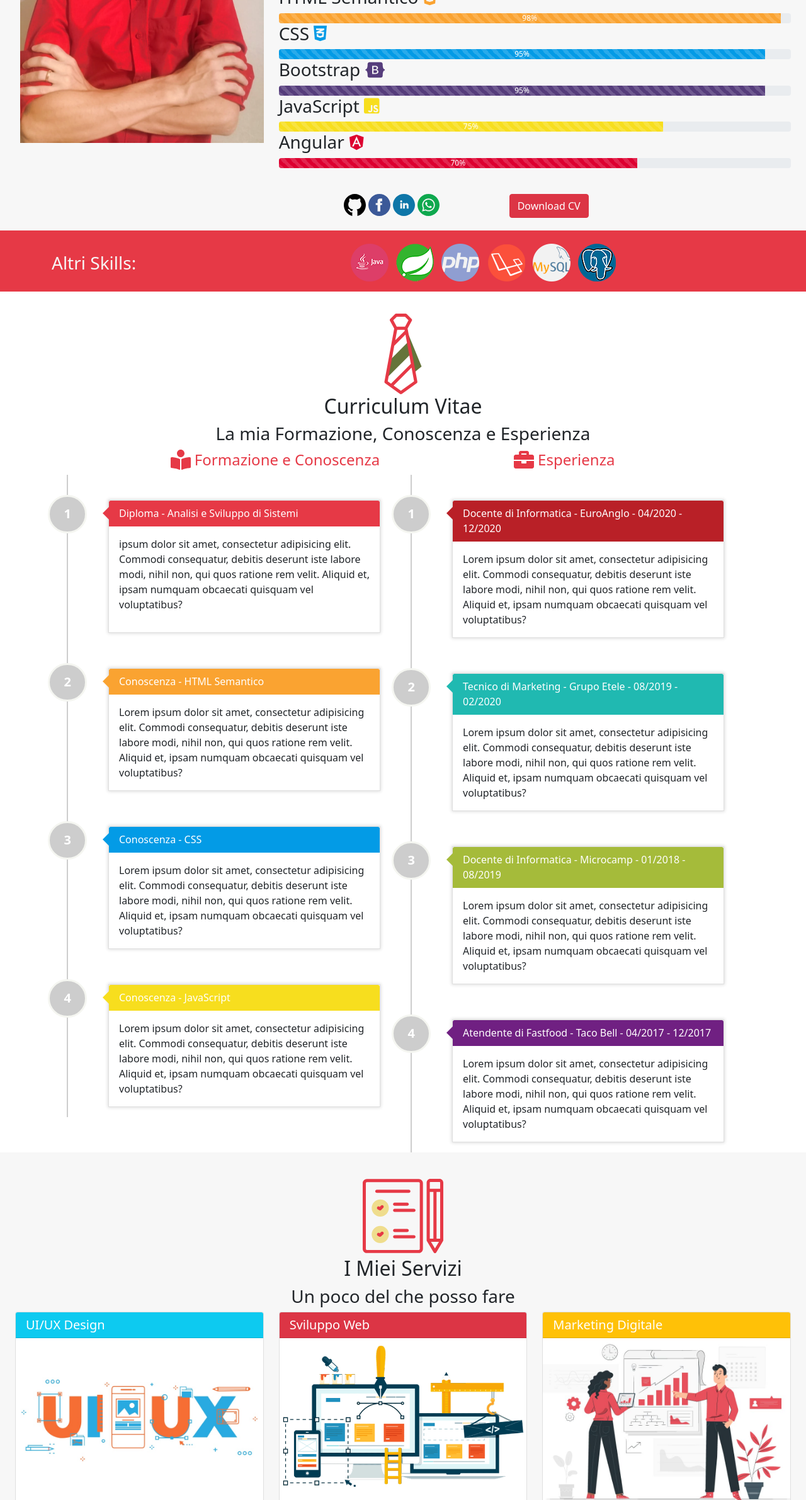
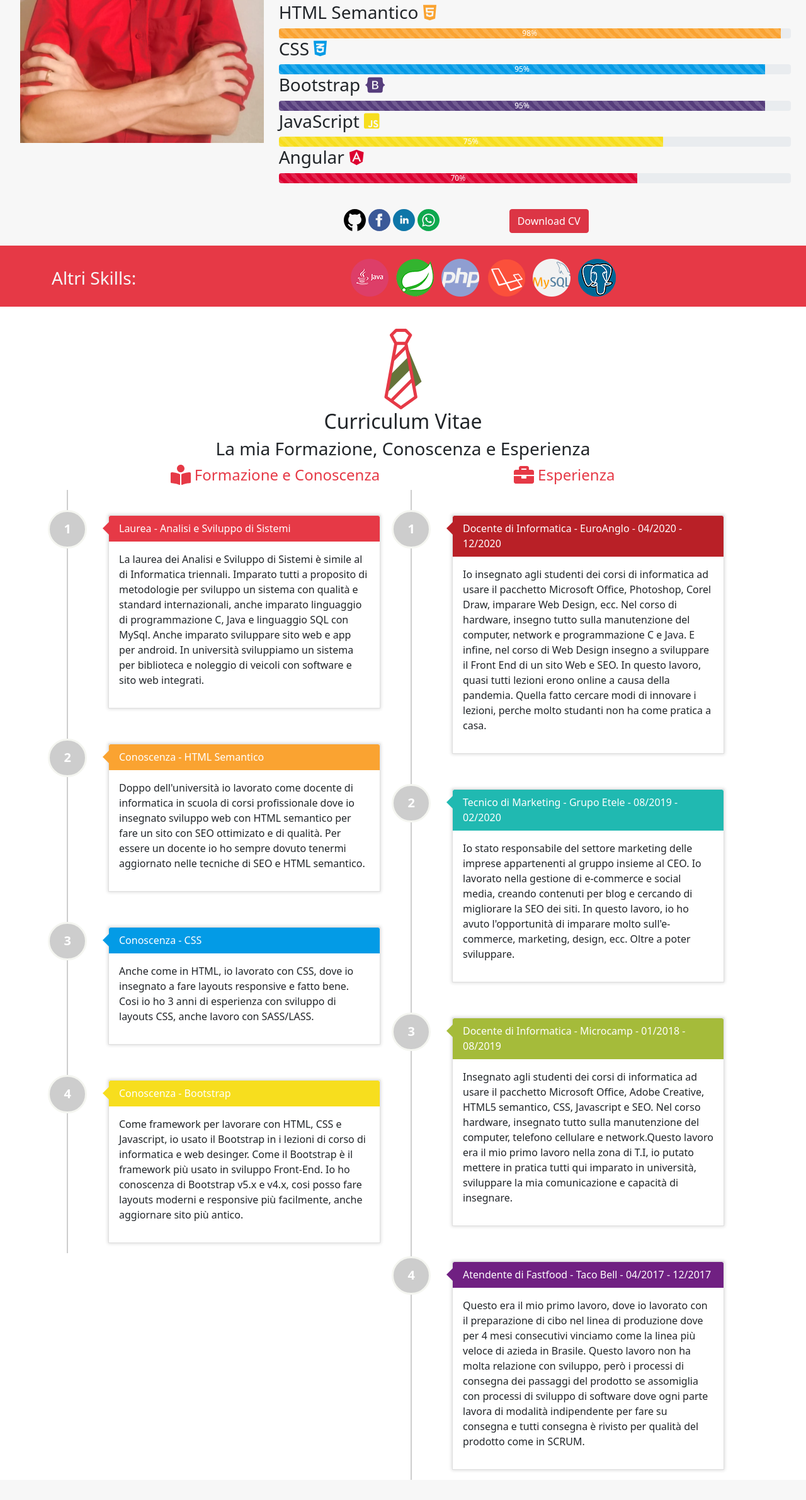
Before and after one commit to iAlfredoMiranda/CV, a plain HTML site: page index.html in a window 1280 px wide. Shown: the part 393-2775 px from the top of the page at 63% size. Drawn offline with nearby package versions, Linux system fonts and the light colour scheme.

Commit message:
att contenuto
contenuto cv att e testes

```diff
--- a/index.html
+++ b/index.html
@@ -61,7 +61,7 @@
                       <a class="nav-link" href="#">Presentazione</a>
                     </li>
                     <li class="nav-item">
-                      <a class="nav-link" href="#cv">Resume</a>
+                      <a class="nav-link" href="#acv">Resume</a>
                     </li>
                     <li class="nav-item">
                         <a class="nav-link" href="#servizi">Servizi</a>
@@ -107,7 +107,8 @@
                             <h3>Ciao, tutti!</h3>
                             <h1>Io mi chiamo Alfredo Miranda</h1>
                             <h3>Sono uno sviluppatore web in Brasile</h3>
-                            <p class="text-justify">Sono laureato in Analisi e Sviluppo dei Sistemi, attualmente sono Docente   di Informatica, Hardware e Web Design. Insegnare agli studenti a utilizzare programmi semplici come del Microsoft Office fino allo sviluppo del Front-End e SEO di un sito web. Oltre a tutta la manutenzione dei computer. Mi dedico sempre a sviluppare le mie capacità di sviluppatore per diventare un Full-Stack, attraverso studi di programmazione, ui/ux designer e tutta la qualità del software.</p>
+                            <p>Sono laureato in Analisi e Sviluppo dei Sistemi, vivo in Brasile, però ho obiettivo di vivere in Italia. Lavorato come Docente di Informatica, Hardware e Web Design. Insegnato agli studenti a utilizzare programmi semplici come del Microsoft Office fino allo sviluppo del Front-End e SEO di un sito web.
+                              Oltre a tutta la manutenzione dei computer e programmazione C e Java. Mi dedico sempre a sviluppare le mie capacità di sviluppatore per diventare un Full-Stack, attraverso studi di programmazione, ui/ux designer e tutta la qualità del software.</p>
                             <!-- Finale Testo -->
 
                             <!-- Inizio Progressive Bar -->
@@ -144,13 +145,13 @@
                             <div class="container-fluid" id="sm">
                                 <div class="row">
                                     <div id="sm-icon" class="col-6 col-xl-4 col-lg-4">
-                                      <img src="img/github.svg" alt="github logo" title="Logo Github">
-                                      <img src="img/facebook.svg" alt="facebook logo" title="Logo Facebook">
-                                      <img src="img/linkedin.svg" alt="linkedin logo" title="Logo LinkedIIn">
+                                      <a href="https://github.com/iAlfredoMiranda" target="blank"><img src="img/github.svg" alt="github logo" title="Logo Github"></a>
+                                      <a href="https://www.facebook.com/iRedTec" target="blank"><img src="img/facebook.svg" alt="facebook logo" title="Logo Facebook"></a>
+                                      <a href="https://www.linkedin.com/in/alfredo-miranda-sviluppatore/" target="blank"><img src="img/linkedin.svg" alt="linkedin logo" title="Logo LinkedIIn"></a>
                                       <img src="img/whatsapp.svg" alt="whatsapp logo" title="Logo Whatsapp">
                                     </div>
                                     <div class="col-8 col-xl-3 col-lg-3">
-                                      <button id="cv-btn" type="button" class="btn btn-danger"><a href="file:///C:/Users/Alfredo%20Miranda/OneDrive/%C3%81rea%20de%20Trabalho/Projetos/Curriculum/Alfredo%20Miranda%20-%20Europass.pdf" target="blank">Download CV</a></button>
+                                      <button id="cv-btn" type="button" class="btn btn-danger"><a href="curriculum.pdf" target="blank">Download CV</a></button>
                                     </div>
                                   </div>
                             </div>
@@ -185,7 +186,6 @@
                             </div>
                       </div>
                   </div>
-
               </section>
 
                 <!-- Finale Skills -->
@@ -195,7 +195,7 @@
                 <section id="cv" class="container-fluid text-justify">
                   <div class="container">
                       <!-- Inizio Header-Curriculum -->
-
+                      <span id="acv"></span>
                       <header>
 
                           <!-- Inizio icon -->
@@ -247,10 +247,10 @@
                                                   <div class="card card-university cd">
                                                       <div id="card-diploma">
                                                         <div class="card-header">
-                                                        Diploma - Analisi e Sviluppo di Sistemi
+                                                          Laurea - Analisi e Sviluppo di Sistemi
                                                         </div>
                                                         <div class="card-body">
-                                                        <p>ipsum dolor sit amet, consectetur adipisicing elit. Commodi consequatur, debitis deserunt iste labore modi, nihil non, qui quos ratione rem velit. Aliquid et, ipsam numquam obcaecati quisquam vel voluptatibus?</p>
+                                                          <p>La laurea dei Analisi e Sviluppo di Sistemi è simile al di Informatica triennali. Imparato tutti a proposito di metodologie per sviluppo un sistema con qualità e standard internazionali, anche imparato linguaggio di programmazione C, Java e linguaggio SQL con MySql. Anche imparato sviluppare sito web e app per android. In università sviluppiamo un sistema per biblioteca e noleggio di veicoli con software e sito web integrati.</p>
                                                         </div>
                                                       </div>
                                                   </div>
@@ -262,7 +262,7 @@
                                                             Conoscenza - HTML Semantico
                                                           </div>
                                                           <div class="card-body">
-                                                          Lorem ipsum dolor sit amet, consectetur adipisicing elit. Commodi consequatur, debitis deserunt iste labore modi, nihil non, qui quos ratione rem velit. Aliquid et, ipsam numquam obcaecati quisquam vel voluptatibus?
+                                                            <p>Doppo dell'università io lavorato come docente di informatica in scuola di corsi profissionale dove io insegnato sviluppo web con HTML semantico per fare un sito con SEO ottimizato e di qualità. Per essere un docente io ho sempre dovuto tenermi aggiornato nelle tecniche di SEO e HTML semantico.</p>
                                                           </div>
                                                        </div>
                                                   </div>
@@ -274,7 +274,7 @@
                                                                 Conoscenza - CSS
                                                               </div>
                                                               <div class="card-body">
-                                                              Lorem ipsum dolor sit amet, consectetur adipisicing elit. Commodi consequatur, debitis deserunt iste labore modi, nihil non, qui quos ratione rem velit. Aliquid et, ipsam numquam obcaecati quisquam vel voluptatibus?
+                                                                <p>Anche come in HTML, io lavorato con CSS, dove io insegnato a fare layouts responsive e fatto bene. Cosi io ho 3 anni di esperienza con sviluppo di layouts CSS, anche lavoro con SASS/LASS.</p>
                                                               </div>
                                                             </div>
                                                   </div>
@@ -283,10 +283,10 @@
                                                   <div class="card card-university cd">
                                                         <div id="card-js">
                                                             <div class="card-header">
-                                                            Conoscenza - JavaScript
+                                                              Conoscenza - Bootstrap
                                                             </div>
                                                             <div class="card-body">
-                                                            Lorem ipsum dolor sit amet, consectetur adipisicing elit. Commodi consequatur, debitis deserunt iste labore modi, nihil non, qui quos ratione rem velit. Aliquid et, ipsam numquam obcaecati quisquam vel voluptatibus?
+                                                              <p>Come framework per lavorare con HTML, CSS e Javascript, io usato il Bootstrap in i lezioni di corso di informatica e web desinger. Come il Bootstrap è il framework più usato in sviluppo Front-End. Io ho conoscenza di Bootstrap v5.x e v4.x, cosi posso fare layouts moderni e responsive più facilmente, anche aggiornare sito più antico.</p>
                                                             </div>
                                                         </div>
                                                     </div>
@@ -308,7 +308,10 @@
                                                         Docente di Informatica - EuroAnglo - 04/2020 - 12/2020
                                                       </div>
                                                       <div class="card-body">
-                                                      Lorem ipsum dolor sit amet, consectetur adipisicing elit. Commodi consequatur, debitis deserunt iste labore modi, nihil non, qui quos ratione rem velit. Aliquid et, ipsam numquam obcaecati quisquam vel voluptatibus?
+                                                        <p>Io insegnato agli studenti dei corsi di informatica ad usare il pacchetto
+                                                          Microsoft Office, Photoshop, Corel Draw, imparare Web Design, ecc. Nel
+                                                          corso di hardware, insegno tutto sulla manutenzione del computer,
+                                                          network e programmazione C e Java. E infine, nel corso di Web Design insegno a sviluppare il Front End di un sito Web e SEO. In questo lavoro, quasi tutti lezioni erono online a causa della pandemia. Quella fatto cercare modi di innovare i lezioni, perche molto studanti non ha come pratica a casa.</p>
                                                       </div>
                                                    </div>
                                               </div>
@@ -320,7 +323,7 @@
                                                     Tecnico di Marketing - Grupo Etele - 08/2019 - 02/2020
                                                   </div>
                                                   <div class="card-body">
-                                                  Lorem ipsum dolor sit amet, consectetur adipisicing elit. Commodi consequatur, debitis deserunt iste labore modi, nihil non, qui quos ratione rem velit. Aliquid et, ipsam numquam obcaecati quisquam vel voluptatibus?
+                                                    <p>Io stato responsabile del settore marketing delle imprese appartenenti al gruppo insieme al CEO. Io lavorato nella gestione di e-commerce e social media, creando contenuti per blog e cercando di migliorare la SEO dei siti. In questo lavoro, io ho avuto l'opportunità di imparare molto sull'e-commerce, marketing, design, ecc. Oltre a poter sviluppare.</p>
                                                   </div>
                                                 </div>
                                               </div>
@@ -332,7 +335,12 @@
                                                       Docente di Informatica - Microcamp - 01/2018 - 08/2019
                                                     </div>
                                                     <div class="card-body">
-                                                    Lorem ipsum dolor sit amet, consectetur adipisicing elit. Commodi consequatur, debitis deserunt iste labore modi, nihil non, qui quos ratione rem velit. Aliquid et, ipsam numquam obcaecati quisquam vel voluptatibus?
+                                                      <p>Insegnato agli studenti dei corsi di    informatica ad usare il pacchetto
+                                                        Microsoft Office, Adobe Creative, HTML5 semantico, CSS, Javascript e
+                                                        SEO. Nel corso hardware, insegnato tutto sulla manutenzione del
+                                                        computer, telefono cellulare e network.Questo lavoro era il mio primo
+                                                        lavoro nella zona di T.I, io putato mettere in pratica tutti qui imparato in
+                                                        università, sviluppare la mia comunicazione e capacità di insegnare.</p>
                                                     </div>
                                                 </div>
                                               </div>
@@ -344,7 +352,7 @@
                                                         Atendente di Fastfood - Taco Bell - 04/2017 - 12/2017
                                                       </div>
                                                       <div class="card-body">
-                                                      Lorem ipsum dolor sit amet, consectetur adipisicing elit. Commodi consequatur, debitis deserunt iste labore modi, nihil non, qui quos ratione rem velit. Aliquid et, ipsam numquam obcaecati quisquam vel voluptatibus?
+                                                        <p>Questo era il mio primo lavoro, dove io lavorato con il preparazione di cibo nel linea di produzione dove per 4 mesi consecutivi vinciamo come la linea più veloce di azieda in Brasile. Questo lavoro non ha molta relazione con sviluppo, però i processi di consegna dei passaggi del prodotto se assomiglia con processi di sviluppo di software dove ogni parte lavora di modalità indipendente per fare su consegna e tutti consegna è rivisto per qualità del prodotto come in SCRUM.</p>
                                                       </div>
                                                   </div>
                                               </div>
@@ -388,7 +396,6 @@
                     </div>
 
                   </header>
-                </div>
                 <div class="container-fluid">
                   <div class="row">
                     <div class="col-sm-4">
@@ -603,7 +610,6 @@
                   </div>
               </section>
 
-
               <!-- Finale Processi di lavoro-->
 
         </main>
@@ -612,7 +618,7 @@
 
           <section id="contatti" class="container-fluid">
             <div class="container">
-                  <div id="email" class="col-5">
+              <div id="email" class="col-12 col-lg-5">
                 <h3>Parle con Me</h3>
               <form>
                 <div class="form-group">
@@ -624,7 +630,7 @@
                   <textarea class="form-control" id="exampleFormControlTextarea1" rows="3"></textarea>
                 </div>
                 <div class="form-group row">
-                      <div class="col-sm-10">
+                  <div class="col-sm-10" style="margin-top: 2%;">
                     <button type="submit" class="btn btn-primary">Submit</button>
                   </div>
                 </div>
@@ -641,9 +647,9 @@
             <div class="container-fluid">
               <div class="row">
                   <div id="sm-icon-footer" class="col-4 col-xl-4 col-lg-4">
-                    <img src="img/github.svg" alt="github logo" title="Logo Github">
-                    <img src="img/facebook.svg" alt="facebook logo" title="Logo Facebook">
-                    <img src="img/linkedin.svg" alt="linkedin logo" title="Logo LinkedIIn">
+                    <a href="https://github.com/iAlfredoMiranda" target="blank"><img src="img/github.svg" alt="github logo" title="Logo Github"></a>
+                    <a href="https://www.facebook.com/iRedTec" target="blank"><img src="img/facebook.svg" alt="facebook logo" title="Logo Facebook"></a>
+                    <a href="https://www.linkedin.com/in/alfredo-miranda-sviluppatore/" target="blank"><img src="img/linkedin.svg" alt="linkedin logo" title="Logo LinkedIIn"></a>
                     <img src="img/whatsapp.svg" alt="whatsapp logo" title="Logo Whatsapp">
                   </div>
               <div class="row">
```
Lines whose indentation alone changed are shown as unchanged.
